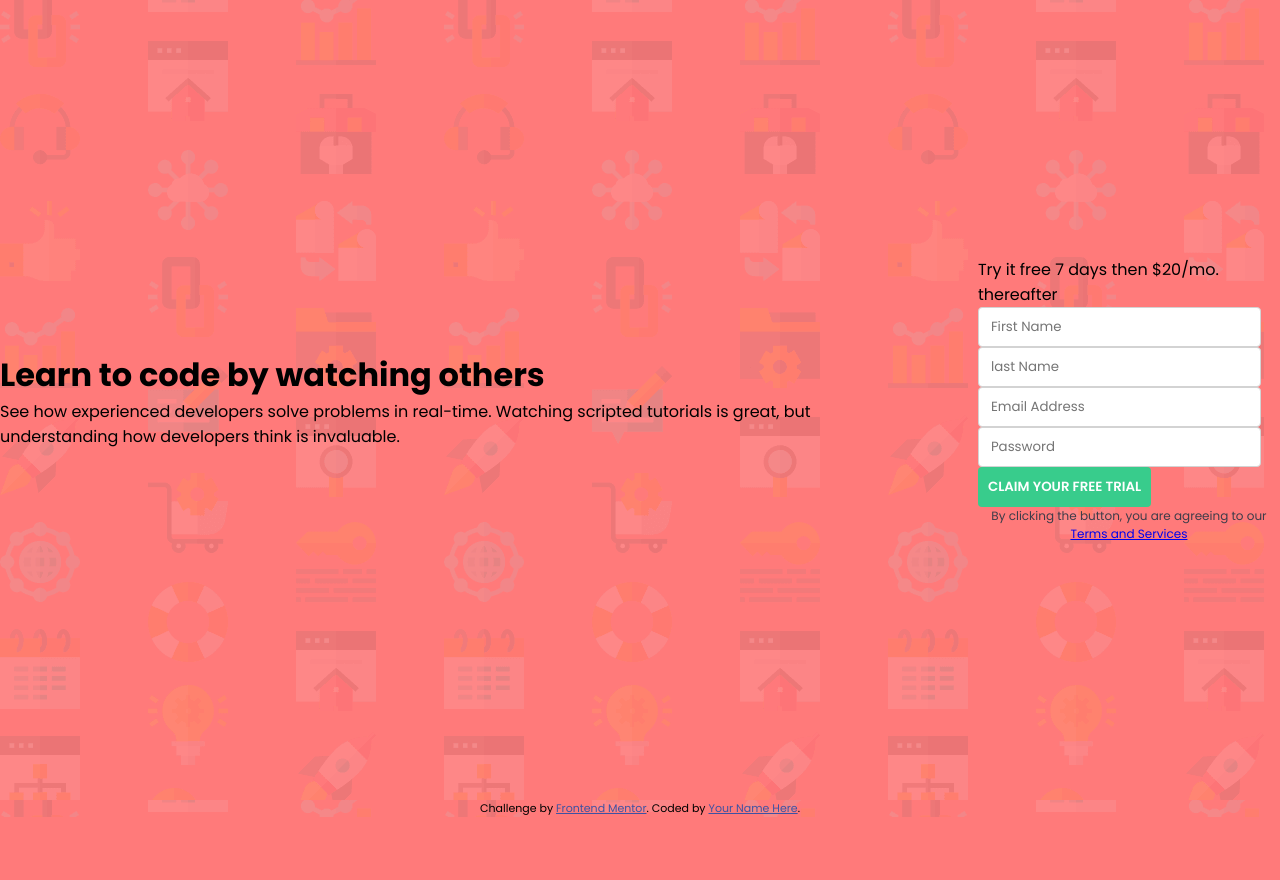
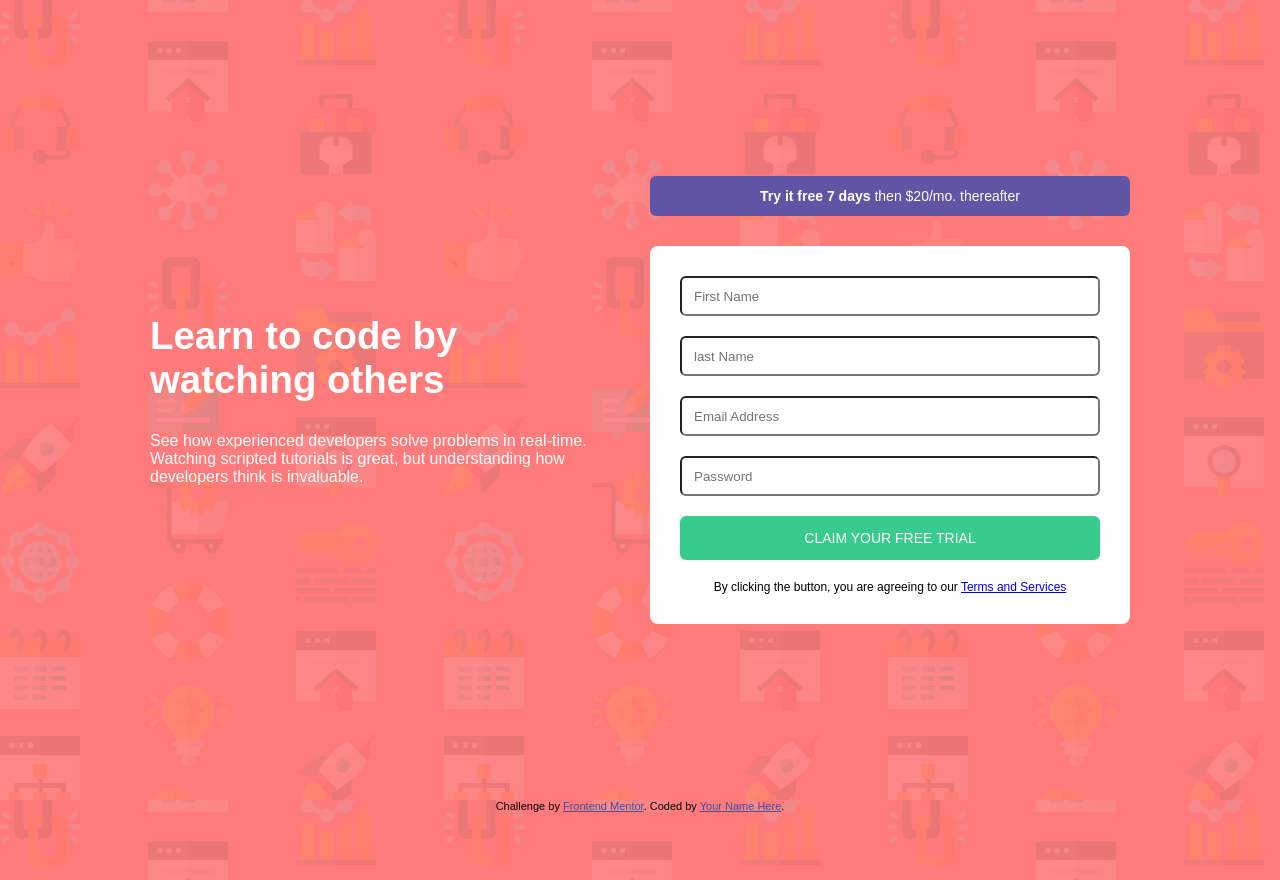
Before and after one commit to anuragc0des/Intro-component-with-sign-up-form, a plain HTML site: page index.html in a window 1280 px wide. Before the commit the page ends 817 px from the top, so only its background shows below. Drawn offline with Linux system fonts and the light colour scheme.

Commit message:
Update style.css

```diff
--- a/style.css
+++ b/style.css
@@ -1,114 +1,103 @@
-@import url("https://fonts.googleapis.com/css2?family=Josefin+Sans:ital,wght@0,100..700;1,100..700&family=Poppins:ital,wght@0,100;0,200;0,300;0,400;0,500;0,600;0,700;0,800;0,900;1,100;1,200;1,300;1,400;1,500;1,600;1,700;1,800;1,900&display=swap");
-
-:root {
-  --red: hsl(0, 100%, 74%);
-  --green: hsl(154, 59%, 51%);
-  --blue: hsl(248, 32%, 49%);
-  --dark-blue: hsl(249, 10%, 26%);
-  --grayish-blue: hsl(246, 25%, 77%);
-  --font-size: 16px;
-  --font-family: "Poppins";
-}
-
 * {
   margin: 0;
   padding: 0;
   box-sizing: border-box;
-  font-family: var(--font-family);
+  font-family: sans-serif;
+  /* temprary font family change later */
 }
 
 body {
+  width: 100%;
+  height: 110vh;
+  /* display: flex;
+  flex-direction: column;
+  justify-content: center;
+  align-items: center; */
+
   background: url(./images/bg-intro-desktop.png);
-  background-color: var(--red);
+  background-color: hsl(0, 100%, 74%);
 }
 
 main {
-  position: relative;
   width: 100%;
   min-height: 100vh;
   display: flex;
-  justify-content: center;
+  justify-content: space-evenly;
   align-items: center;
-  /* padding: 0px 100px; */
-  gap: 50px;
+  padding: 100px;
 }
 
-main .left {
+main .text {
   max-width: 450px;
   display: flex;
   flex-direction: column;
-  gap: 25px;
-}
-
-.left h2 {
-  font-size: 3rem;
-  line-height: 50px;
+  gap: 30px;
   color: #fff;
 }
 
-.left p {
+.text h1 {
+  font-size: 2.4rem;
+}
+
+main .form-section {
+  width: 480px;
+  display: flex;
+  flex-direction: column;
+  gap: 30px;
+}
+
+.form-section .free-trial {
+  background: hsl(248, 32%, 49%);
+  text-align: center;
+  padding: 12px;
+  border-radius: 6px;
   color: #fff;
   font-size: 14px;
+  font-weight: 300;
+  /* letter-spacing: 1px; */
 }
 
-.right {
-  width: 500px;
+.free-trial span {
+  font-weight: 700;
+}
+
+.form-section form {
+  background: #fff;
+  width: 100%;
   display: flex;
   flex-direction: column;
   gap: 20px;
+  padding: 30px;
+  border-radius: 8px;
 }
 
-.right .offer {
-  width: 100%;
-  background: var(--blue);
-  color: #fff;
-  text-align: center;
-  padding: 10px;
-  border-radius: 10px;
-  font-weight: 200;
+form .inputfield {
+  max-width: 100%;
 }
 
-.offer span {
-  font-weight: 600;
-}
-
-.right form {
-  display: flex;
-  flex-direction: column;
-  gap: 20px;
-  background: #fff;
-  padding: 25px;
-  border-radius: 10px;
-}
-
-form input {
+.inputfield input {
+  width: 100%;
   height: 40px;
-  border-radius: 4px;
-  border: 1px solid #d3d3d3;
   padding: 12px;
-}
-
-form input:focus {
-  border: 1px solid --dark-blue;
+  border-radius: 6px;
 }
 
 form button {
-  background: var(--green);
+  background: hsl(154, 59%, 51%);
   border: none;
   outline: none;
-  padding: 10px;
-  border-radius: 4px;
+  padding: 14px;
+  color: #fff;
   text-transform: uppercase;
-  color: #fff;
-  font-weight: 600;
+  font-size: 14px;
+  border-radius: 6px;
 }
 
-form p {
-  font-size: 12px;
-  text-align: center;
-  color: var(--dark-blue);
+form .terms {
+  width: 100%;
 }
 
-form p span {
-  color: var(--red);
+.terms p {
+  text-align: center;
+  font-size: 12px;
 }
```
